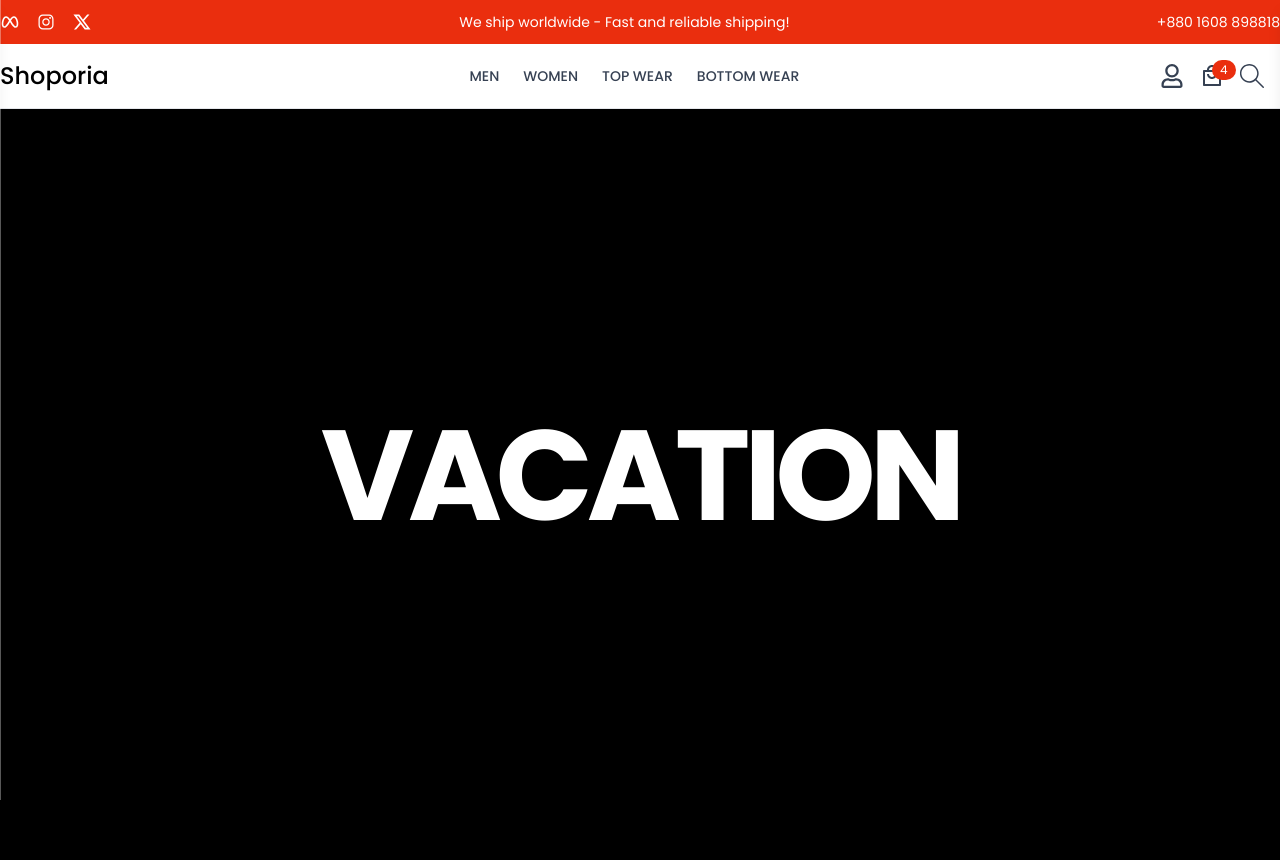
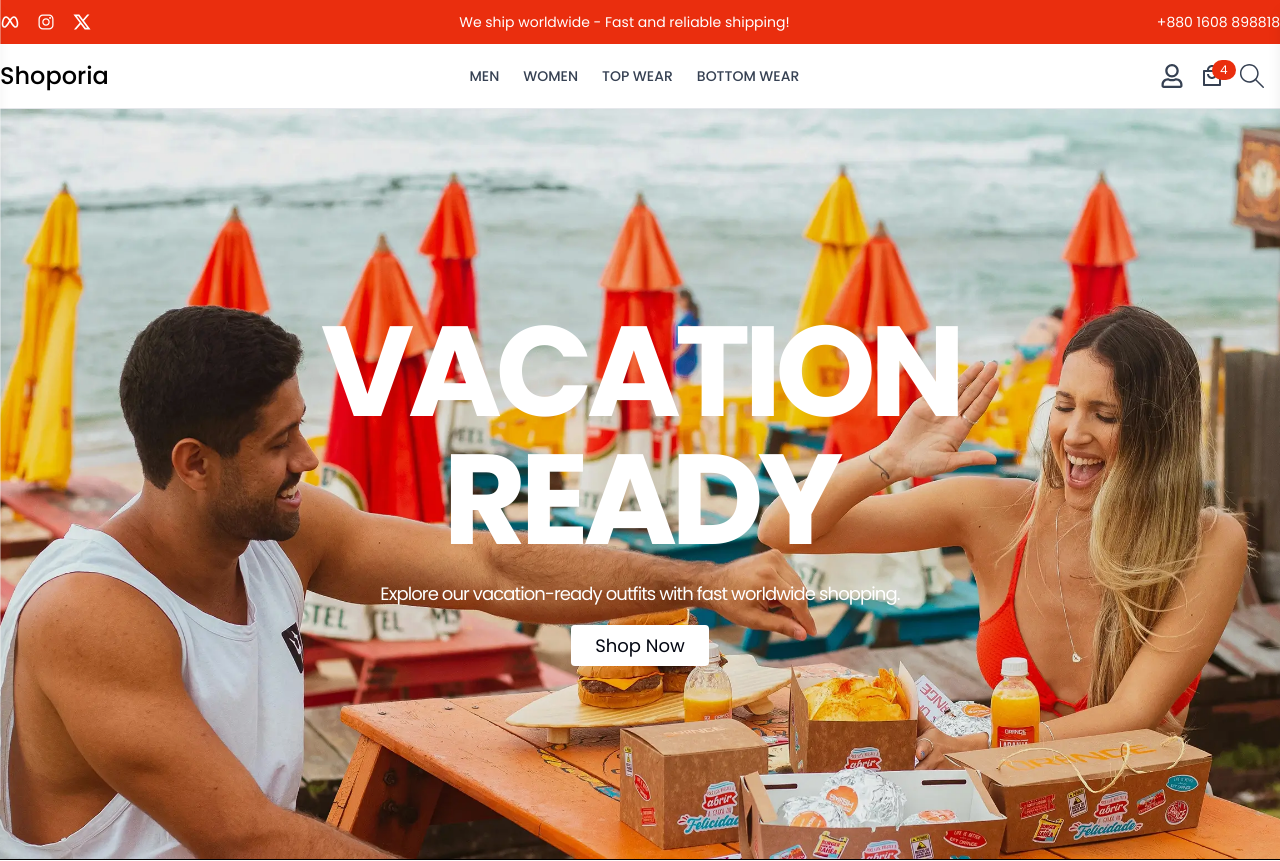
Before and after one commit to asm-shad/Shoporia, a React (Vite) app in the folder frontend/: page / in a window 1280 px wide. Shown: the top 861 px of the page. Built offline with nearby package versions, Linux system fonts and the light colour scheme.

Commit message:
Hero section completed

```diff
--- a/frontend/src/components/Layout/Hero.jsx
+++ b/frontend/src/components/Layout/Hero.jsx
@@ -1,3 +1,4 @@
+import { Link } from "react-router-dom";
 import heroImg from "../../assets/rabbit-hero.webp";
 
 const Hero = () => {
@@ -8,11 +9,20 @@ const Hero = () => {
         alt="Shoporio"
         className="w-full h-[400px] md:h-[600px] lg:h-[750px] object-cover"
       />
-      <div className="absolute inset-0 bg-black bg-opacity-5 flex items-center justify-center">
+      <div className="absolute inset-0 bg-black/5 flex items-center justify-center">
         <div className="text-center text-white p-6">
           <h1 className="text-4xl md:text-9xl font-bold tracking-tighter uppercase mb-4">
-            Vacation
+            Vacation <br /> Ready
           </h1>
+          <p className="text-sm tracking-tighter md:text-lg mb-6">
+            Explore our vacation-ready outfits with fast worldwide shopping.
+          </p>
+          <Link
+            to="#"
+            className="bg-white text-gray-950 px-6 py-2 rounded-sm text-lg"
+          >
+            Shop Now
+          </Link>
         </div>
       </div>
     </section>
```
